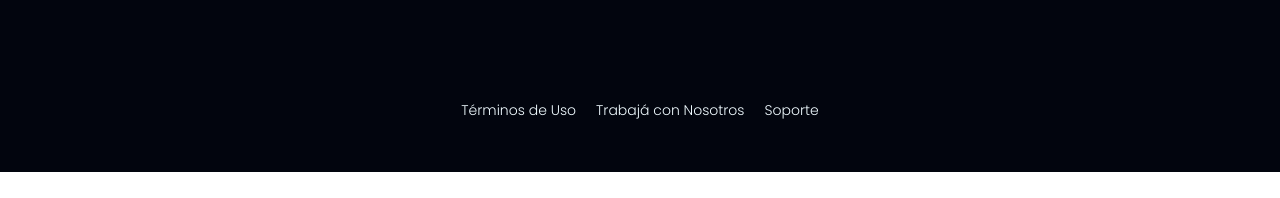
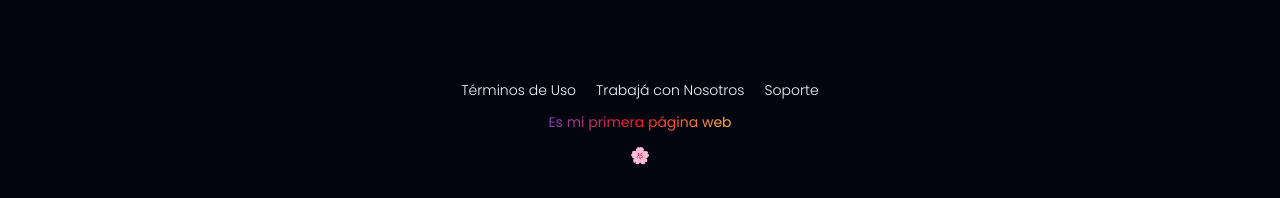
Before and after one commit to MicaelaRosso/tercer_entrega, a plain HTML site: page index.html in a window 1280 px wide. Shown: the part 1798-1996 px from the top of the page. Before the commit the page ends 1970 px from the top, so only its background shows below. Drawn offline with Linux system fonts and the light colour scheme.

Commit message:
Gradientes

```diff
--- a/index.html
+++ b/index.html
@@ -106,6 +106,7 @@
             <li><a href="#">Soporte</a></li>
           </ul>
         </div>
+       <p>Es mi primera página web </p> 🌸
     </footer>
 </body>
 </html>
--- a/styles.css
+++ b/styles.css
@@ -29,7 +29,7 @@
 }
 /*Llamo a la etiqueta header y le aplico las caract generales*/
 header{
-    background: var(--secondary);
+    background: radial-gradient(circle, rgba(68,55,12,1) 9%, rgba(27,123,143,1) 39%, rgba(12,12,68,1) 58%);
     width: 100%;/*Indico quue el header se estire al 100%*/
     display: flex;/*Display, justify y align van siempre juntas las 3*/
     justify-content: space-between; /*Separa elementos hijos (imagen y lista)*/
@@ -263,8 +263,8 @@ footer {
     flex-direction: column;
     justify-content: center;
     align-items: center;
-    gap: 40px;
-    padding: 50px 0;
+    gap: 10px;
+    padding: 30px 0;
 }
 
 footer a {
@@ -277,3 +277,12 @@ footer a {
     display: flex;
     justify-content: center;
     gap: 20px;}
+
+footer p {
+    font-size: 14px;
+   /* color: var(--fire);*/
+   background: linear-gradient(90deg, rgba(131,58,180,1) 0%, rgba(253,29,29,1) 50%, rgba(252,176,69,1) 100%);
+   color: transparent;
+   background-clip: text;
+   -webkit-background-clip: text;
+}
```
